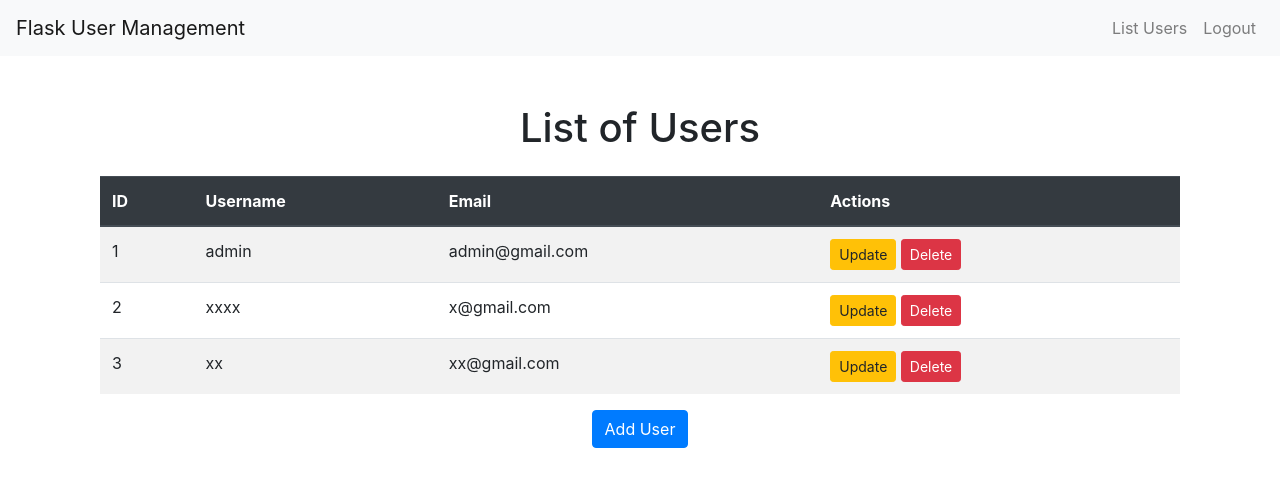
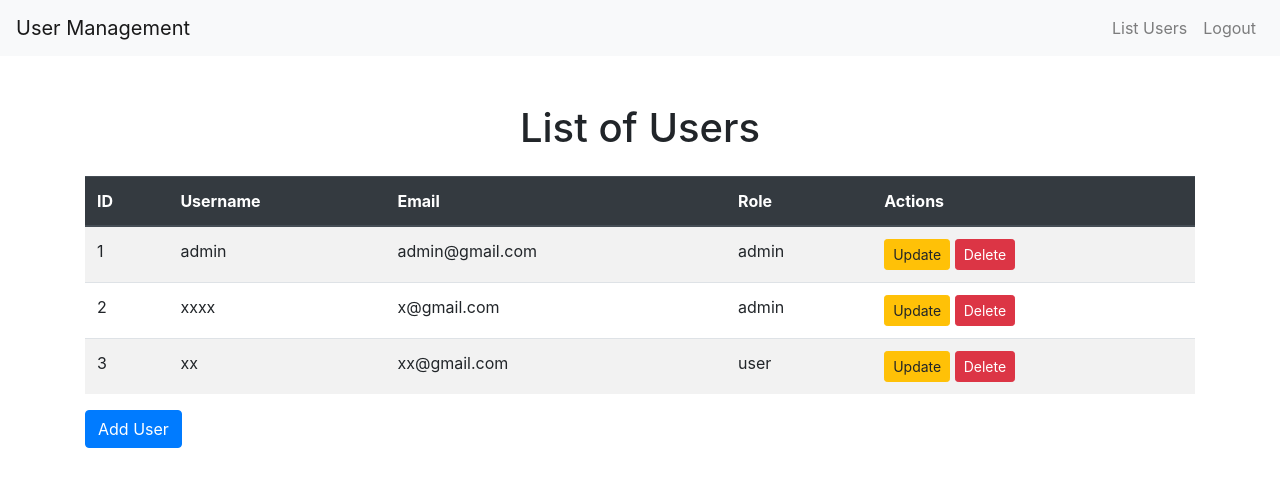
Before and after one commit to simbouch/managing_users_flask_app, a Flask app: page /list_users in a window 1280 px wide. Shown: the top 487 px of the page. Run offline with Flask 2, Linux system fonts and the light colour scheme; a user stored in the database is signed in; data comes from the database, SQL or seed files in the repository; some libraries are stand-ins or nearby versions.

Commit message:
commit 4

```diff
--- a/app/templates/base.html
+++ b/app/templates/base.html
@@ -3,12 +3,12 @@
 <head>
     <meta charset="UTF-8">
     <meta name="viewport" content="width=device-width, initial-scale=1.0">
-    <title>{% block title %}Flask App{% endblock %}</title>
+    <title>{% block title %}My Flask App{% endblock %}</title>
     <link href="https://stackpath.bootstrapcdn.com/bootstrap/4.5.2/css/bootstrap.min.css" rel="stylesheet">
 </head>
 <body>
     <nav class="navbar navbar-expand-lg navbar-light bg-light">
-        <a class="navbar-brand" href="#">Flask User Management</a>
+        <a class="navbar-brand" href="#">User Management</a>
         <div class="collapse navbar-collapse">
             <ul class="navbar-nav ml-auto">
                 {% if current_user.is_authenticated %}
@@ -26,21 +26,9 @@
             </ul>
         </div>
     </nav>
-
     <div class="container mt-5">
-        {% with messages = get_flashed_messages(with_categories=true) %}
-            {% if messages %}
-                <div class="alert alert-dismissible fade show" role="alert">
-                    {% for category, message in messages %}
-                        <div class="alert alert-{{ category }}">{{ message }}</div>
-                    {% endfor %}
-                </div>
-            {% endif %}
-        {% endwith %}
-
         {% block content %}{% endblock %}
     </div>
-
     <script src="https://code.jquery.com/jquery-3.5.1.slim.min.js"></script>
     <script src="https://cdn.jsdelivr.net/npm/bootstrap@4.5.2/dist/js/bootstrap.bundle.min.js"></script>
 </body>
--- a/app/templates/list_users.html
+++ b/app/templates/list_users.html
@@ -1,7 +1,8 @@
 {% extends 'base.html' %}
 
+{% block title %}List of Users{% endblock %}
+
 {% block content %}
-<div class="container mt-5">
     <h1 class="text-center">List of Users</h1>
 
     <table class="table table-striped mt-4">
@@ -10,6 +11,7 @@
                 <th>ID</th>
                 <th>Username</th>
                 <th>Email</th>
+                <th>Role</th>
                 <th>Actions</th>
             </tr>
         </thead>
@@ -19,31 +21,27 @@
                 <td>{{ user.id }}</td>
                 <td>{{ user.username }}</td>
                 <td>{{ user.email }}</td>
+                <td>{{ user.role }}</td>
                 <td>
-                    {% if current_user.role == 'admin' or current_user.id == user.id %}
-                    <!-- Allow user to update their own info or allow admin to update others -->
+                    {% if current_user.role == 'admin' %}
                     <a href="{{ url_for('update_user', id=user.id) }}" class="btn btn-warning btn-sm">Update</a>
-                    {% if current_user.role == 'admin' %}
                     <form action="{{ url_for('delete_user', id=user.id) }}" method="POST" style="display:inline;">
                         <button type="submit" class="btn btn-danger btn-sm">Delete</button>
                     </form>
-                    {% endif %}
+                    {% elif current_user.id == user.id %}
+                    <a href="{{ url_for('update_user', id=user.id) }}" class="btn btn-warning btn-sm">Update My Account</a>
                     {% endif %}
                 </td>
             </tr>
             {% else %}
             <tr>
-                <td colspan="4" class="text-center">No users found</td>
+                <td colspan="5" class="text-center">No users found</td>
             </tr>
             {% endfor %}
         </tbody>
     </table>
 
-    <!-- Admin-only button to add a new user -->
     {% if current_user.role == 'admin' %}
-    <div class="text-center">
-        <a href="{{ url_for('add_user') }}" class="btn btn-primary">Add User</a>
-    </div>
+    <a href="{{ url_for('add_user') }}" class="btn btn-primary">Add User</a>
     {% endif %}
-</div>
 {% endblock %}
```
Also changed, not shown: app/templates/add_first_user.html (+12 -4 lines), app/templates/add_user.html (+6 -24 lines), app/templates/login.html (+11 -3 lines). Lines whose indentation alone changed are shown as unchanged.
